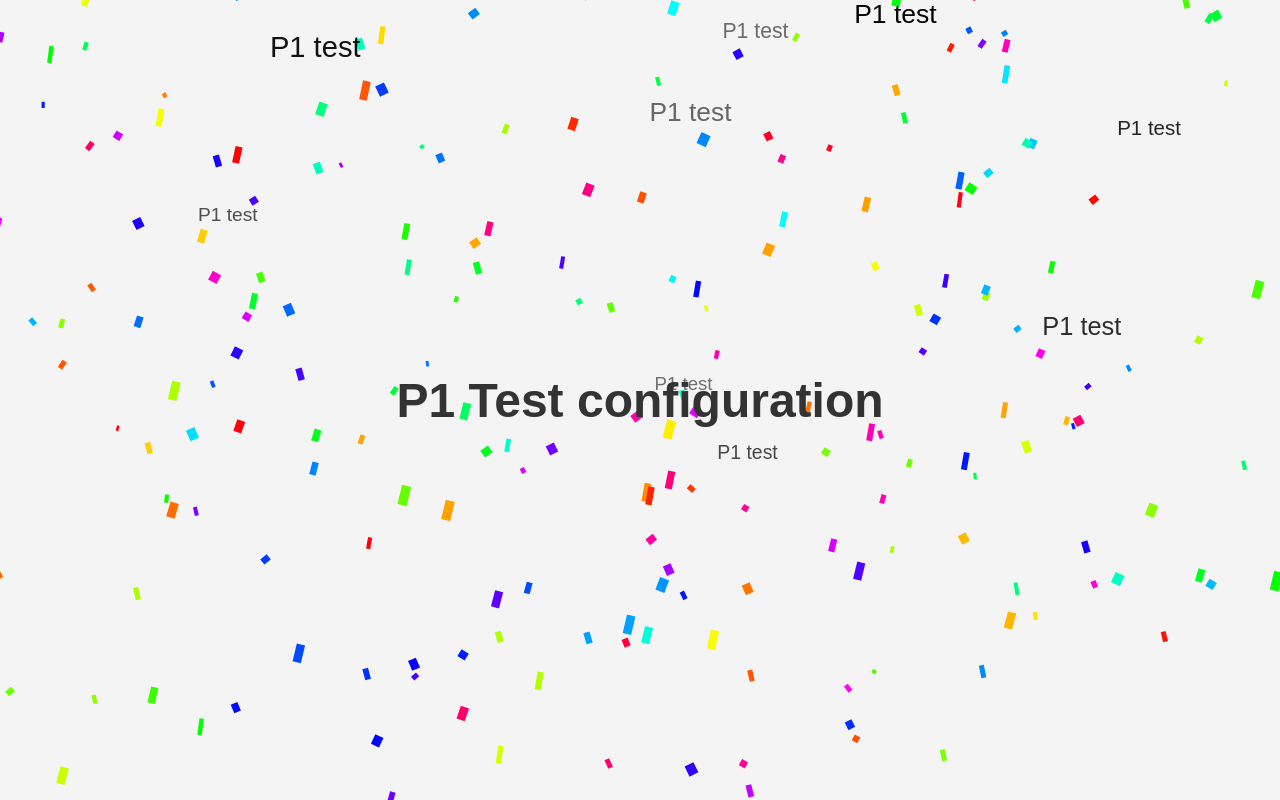
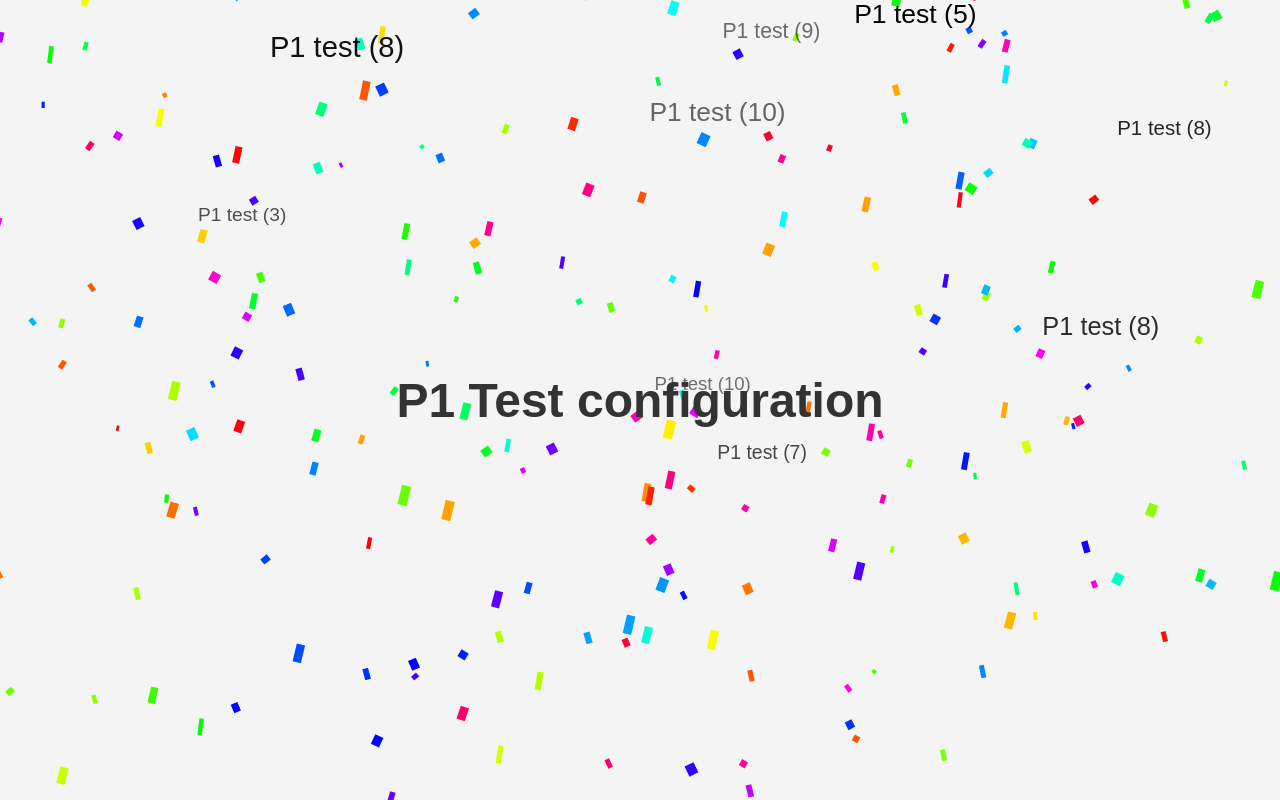
Before and after one commit to lana6478/lana, a plain HTML site: page index.html in a window 1280 px wide. Drawn offline with Linux system fonts and the light colour scheme.

Commit message:
Update index.html

```diff
--- a/index.html
+++ b/index.html
@@ -62,16 +62,16 @@
 
     /* ---------------- MATHS EQUATIONS ---------------- */
     const equationsList = [
-        "P1 test",
-        "P1 test",
-        "P1 test",
-        "P1 test",
-        "P1 test",
-        "P1 test",
-        "P1 test",
-        "P1 test",
-        "P1 test",
-        "P1 test"
+        "P1 test (1)",
+        "P1 test (2)",
+        "P1 test (3)",
+        "P1 test (4)",
+        "P1 test (5)",
+        "P1 test (6)",
+        "P1 test (7)",
+        "P1 test (8)",
+        "P1 test (9)",
+        "P1 test (10)"
     ];
 
     const equations = [];
```
